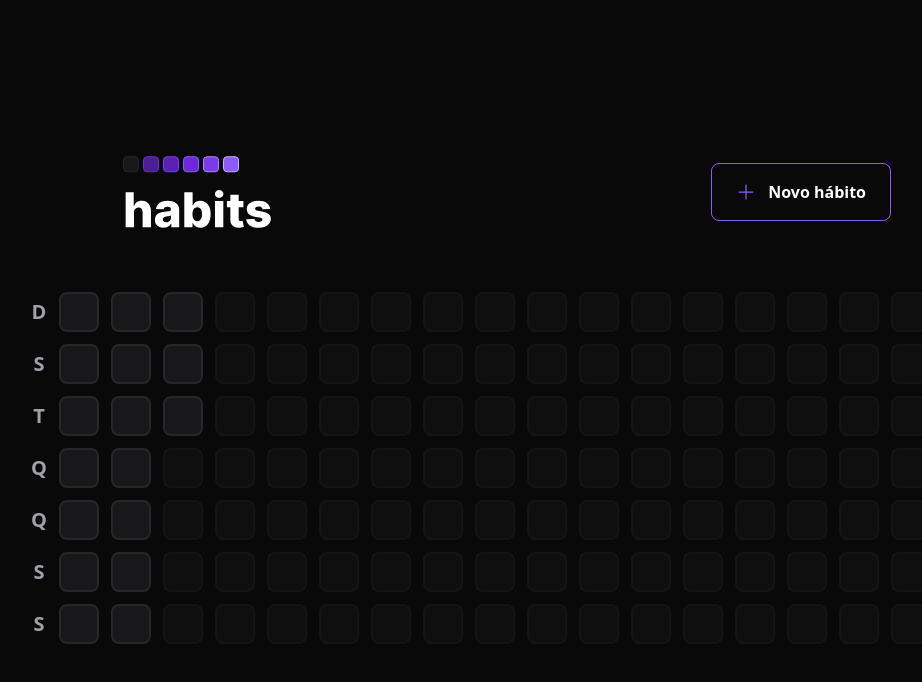
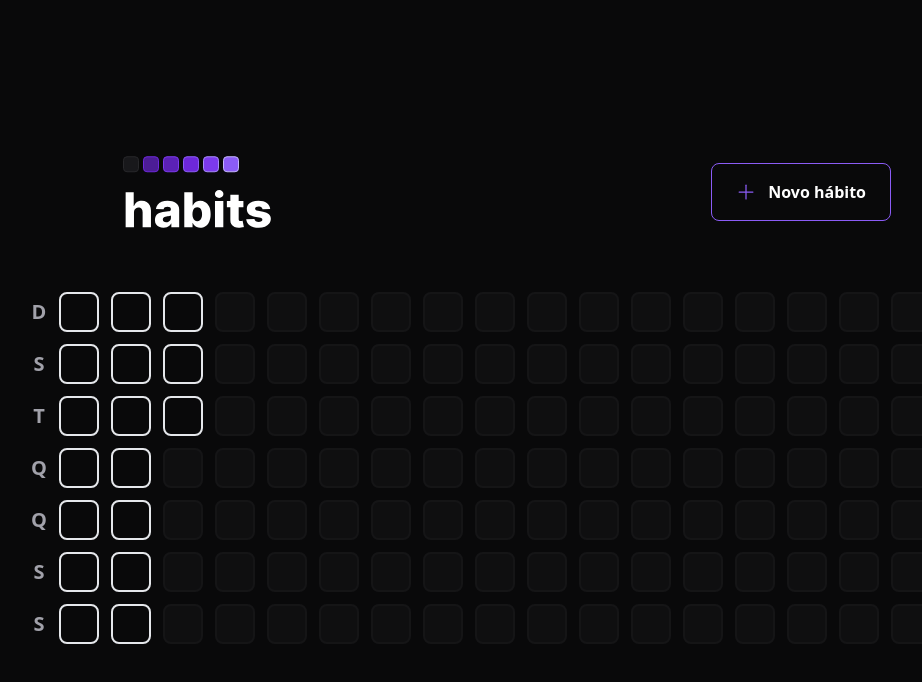
Before and after one commit to leokazuyukinagatani/nlw-setup-web, a React (Vite) app: page / in a window 1280 px wide. Shown: the top 682 px of the page, without its empty margins (133-1055 px from the left). Built offline with nearby package versions, Linux system fonts and the light colour scheme.

Commit message:
feat: HabitDay component

```diff
--- a/src/components/HabitDay.tsx
+++ b/src/components/HabitDay.tsx
@@ -1,5 +1,40 @@
-export function HabitDay() {
+import * as Popover from '@radix-ui/react-popover'
+import * as Progress from '@radix-ui/react-progress'
+import { ProgressBar } from './ProgressBar'
+
+import clsx from 'clsx'
+
+interface HabitDayProps {
+  completed: number
+  amount: number
+}
+
+export function HabitDay(props: HabitDayProps) {
+  const completedPercentage = Math.round((props.completed / props.amount) * 100)
+
   return (
-    <div className="w-10 h-10 bg-zinc-900 border-2 border-zinc-800 rounded-lg cursor-pointer hover:border-violet-300"></div>
+    <Popover.Root>
+      <Popover.Trigger
+        className={clsx(
+          'w-10 h-10 border-2 rounded-lg cursor-pointer hover:border-violet-300',
+          {'bg-zinc-900 border-zinc-800': completedPercentage == 0},
+          {'bg-violet-900 border-violet-700': completedPercentage > 0 && completedPercentage < 20},
+          {'bg-violet-800 border-violet-600': completedPercentage >= 20 && completedPercentage < 40},
+          {'bg-violet-700 border-violet-500': completedPercentage >= 40 && completedPercentage < 60},
+          {'bg-violet-600 border-violet-500': completedPercentage >= 60 && completedPercentage < 80},
+          {'bg-violet-500 border-violet-400': completedPercentage >= 80 && completedPercentage <= 100}
+
+        )}
+      />
+      <Popover.Portal>
+        <Popover.Content className="min-w-[320px] p-6 rounded-2xl bg-zinc-900 flex flex-col">
+          <span className="font-semibold text-zinc-400 mb-1">terça-feira</span>
+          <span className="font-extrabold leading-tight text-3xl">19/01</span>
+
+          <Popover.Arrow height={8} width={16} className="fill-zinc-900 mb-4" />
+          <ProgressBar progress={completedPercentage} />
+        </Popover.Content>
+      </Popover.Portal>
+    </Popover.Root>
   )
 }
```
